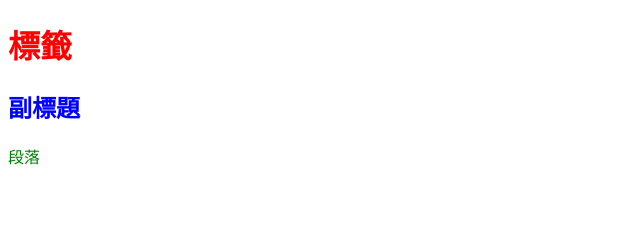
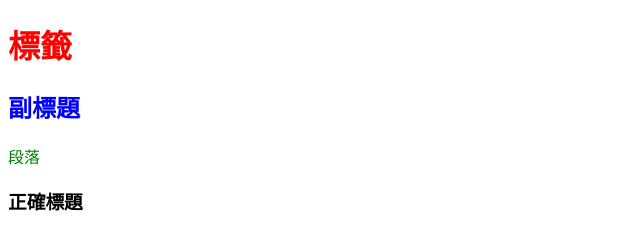
Before and after one commit to tttom3669/2023_git_test, a plain HTML site: page index.html in a window 1280 px wide. Shown: the whole page, without its empty margins (0-640 px from the left). Drawn offline with Linux system fonts and the light colour scheme.

Commit message:
正確標題

```diff
--- a/index.html
+++ b/index.html
@@ -11,5 +11,6 @@
     <h1>標籤</h1>
     <h2>副標題</h2>
     <p>段落</p>
+    <h3>正確標題</h3>
 </body>
 </html>
```
